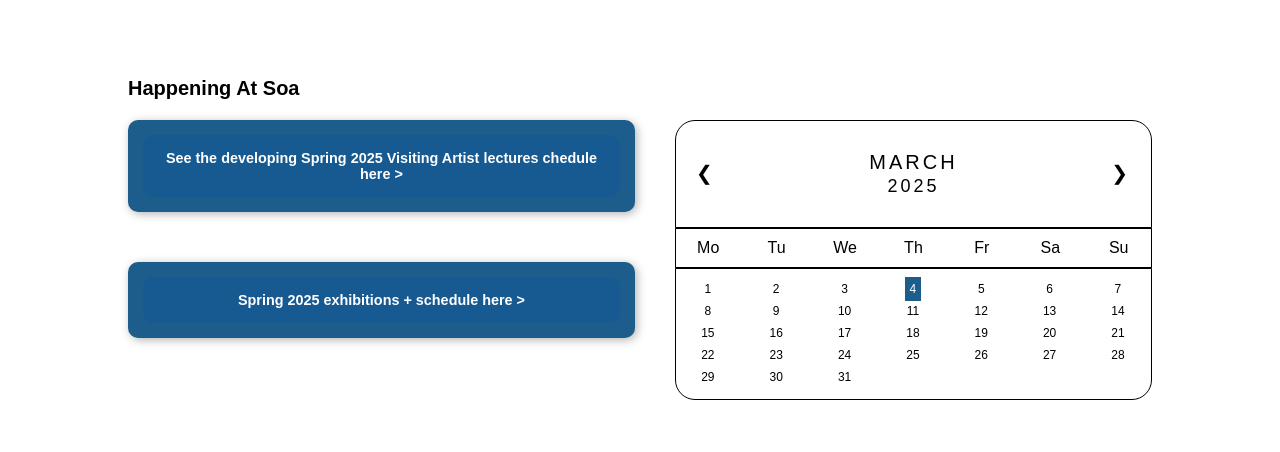
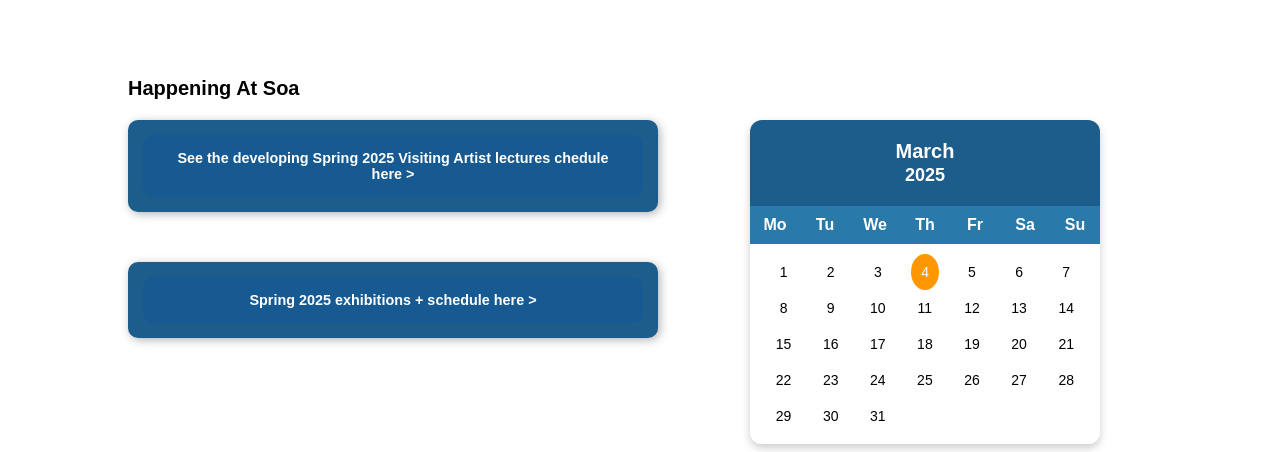
Before and after one commit to NatividadMarquez/practica-accesibilidad, a plain HTML site: page index.html in a window 1280 px wide. Shown: the part 1038-1490 px from the top of the page. Drawn offline with Linux system fonts and the light colour scheme.

Commit message:
Página final

```diff
--- a/assets/css/style.css
+++ b/assets/css/style.css
@@ -245,87 +245,72 @@ ul {
     list-style-type: none;
 }
 
+/* General */
+#calendario {
+    font-family: 'Arial', sans-serif;
+    max-width: 350px;
+    margin: auto;
+    box-shadow: 0px 4px 8px rgba(0, 0, 0, 0.2);
+    border-radius: 12px;
+    overflow: hidden;
+}
+
 /* Month header */
 .month {
-  border-radius: 20px 20px 0 0;
-  padding: 30px 0px 30px 0px;
-  width: 100%;
-  color: black;
-  background: white;
-  text-align: center;
-  border: 0.5px solid black;
-
+    background: #1C5D8C;
+    color: white;
+    text-align: center;
+    padding: 20px;
+    font-size: 20px;
+    font-weight: bold;
 }
 
-/* Month list */
-.month ul {
-  margin: 0;
-  padding: 0;
-}
-
-.month ul li {
-  color: black;
-  font-size: 20px;
-  text-transform: uppercase;
-  letter-spacing: 3px;
-}
-
-/* Previous button inside month header */
-.month .prev {
-  float: left;
-  padding-top: 10px;
-  padding-left: 20px;
-}
-
-/* Next button */
-.month .next {
-  float: right;
-  padding-top: 10px;
-  padding-right: 20px;
-}
-
-/* Weekdays (Mon-Sun) */
+/* Weekdays */
 .weekdays {
     display: flex;
-    flex-direction: row;
     justify-content: space-between;
-    margin: 0;
+    background: #2979A9;
+    color: white;
     padding: 10px 0;
-    background-color:white;
-    border: 1px solid black;
+    font-weight: bold;
 }
 
 .weekdays li {
-  width: 13.6%;
-  color: black;
-  text-align: center;
+    flex: 1;
+    text-align: center;
 }
 
-/* Days (1-31) */
+/* Days */
 .days {
-
-  border-radius: 0 0 20px 20px;
-  padding: 10px 0;
-  margin: 0;
-  border: 0.5px solid black;
+    display: flex;
+    flex-wrap: wrap;
+    background: white;
+    padding: 10px;
 }
 
 .days li {
-  list-style-type: none;
-  display: inline-block;
-  width: 13.45%;
-  text-align: center;
-  margin-bottom: 5px;
-  font-size:12px;
-  color: black;
+    list-style: none;
+    width: 14.28%;
+    text-align: center;
+    padding: 10px;
+    font-size: 14px;
+    cursor: pointer;
+    transition: background 0.3s ease;
 }
 
-/* Highlight the "current" day */
-.days li .active {
-  padding: 5px;
-  background: #1C5D8C;
-  color: white !important
+.days li:hover {
+    background: #E3F2FD;
+    border-radius: 50%;
 }
+
+/* Día activo */
+.days .active {
+    background: #FF9800;
+    color: white;
+    border-radius: 50%;
+    padding: 10px;
+}
+
 
 
 #about {
--- a/index.html
+++ b/index.html
@@ -98,8 +98,6 @@
             <div id="calendario">
                 <div class="month">
                     <ul>
-                        <li class="prev">&#10094;</li>
-                        <li class="next">&#10095;</li>
                         <li>March<br><span style="font-size:18px">2025</span></li>
                     </ul>
                 </div>
```
